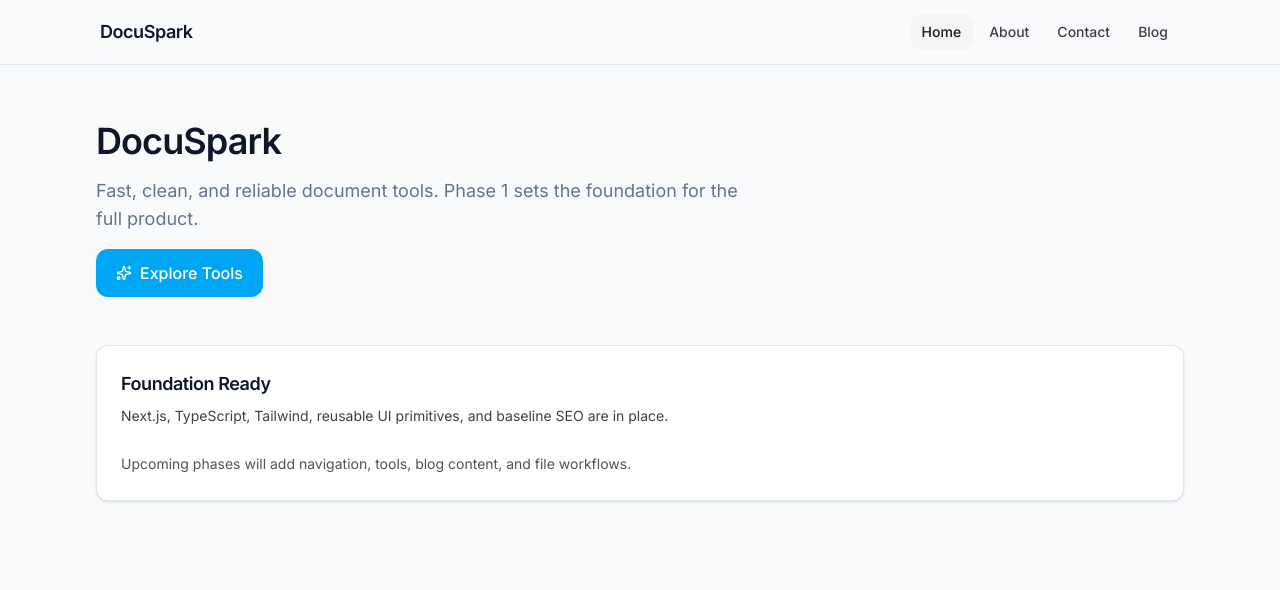
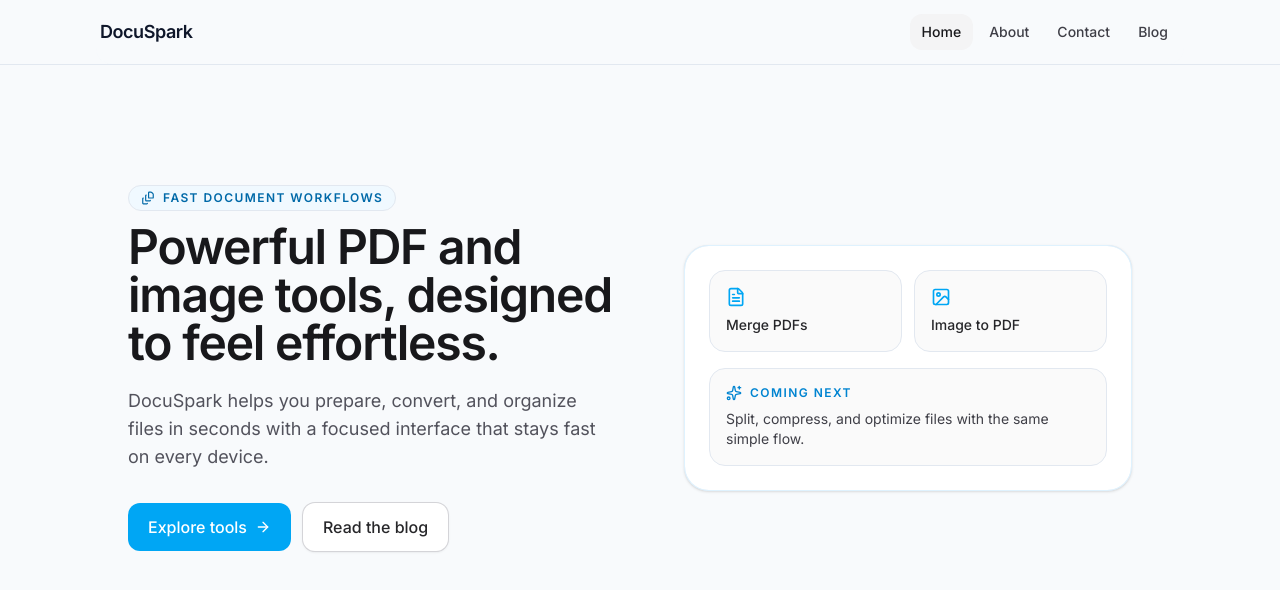
Before and after one commit to abhay-codes07/DocuSpark, a Next.js app: page / in a window 1280 px wide. Shown: the top 590 px of the page. Built offline with nearby package versions, Linux system fonts and the light colour scheme.

Commit message:
refactor: replace temporary homepage content with hero section component

```diff
--- a/src/app/page.tsx
+++ b/src/app/page.tsx
@@ -1,44 +1,11 @@
-import { Sparkles } from "lucide-react";
 import { Container } from "@/components/layout";
-import { Button, Card, CardContent, CardDescription, CardHeader, CardTitle } from "@/components/ui";
+import { HeroSection } from "@/components/home";
 
 export default function Home() {
   return (
     <main id="main-content" className="page-fade-in min-h-screen bg-background text-foreground">
-      <Container className="space-y-12 pb-16 pt-10 sm:pb-20 sm:pt-14">
-        <section aria-labelledby="hero-heading" className="space-y-4">
-          <h1 id="hero-heading" className="text-3xl font-semibold tracking-tight sm:text-4xl">
-            DocuSpark
-          </h1>
-          <p className="max-w-2xl text-base leading-7 text-muted sm:text-lg">
-            Fast, clean, and reliable document tools. Phase 1 sets the foundation for the full
-            product.
-          </p>
-          <Button className="ui-transition" size="lg">
-            <Sparkles className="mr-2 size-4" aria-hidden="true" />
-            Explore Tools
-          </Button>
-        </section>
-
-        <section aria-labelledby="foundation-heading">
-          <h2 id="foundation-heading" className="sr-only">
-            Foundation status
-          </h2>
-          <Card>
-            <CardHeader>
-              <CardTitle>Foundation Ready</CardTitle>
-              <CardDescription>
-                Next.js, TypeScript, Tailwind, reusable UI primitives, and baseline SEO are in
-                place.
-              </CardDescription>
-            </CardHeader>
-            <CardContent>
-              <p className="text-sm leading-6 text-zinc-600">
-                Upcoming phases will add navigation, tools, blog content, and file workflows.
-              </p>
-            </CardContent>
-          </Card>
-        </section>
+      <Container className="pb-16 pt-10 sm:pb-20 sm:pt-14">
+        <HeroSection />
       </Container>
     </main>
   );
```
